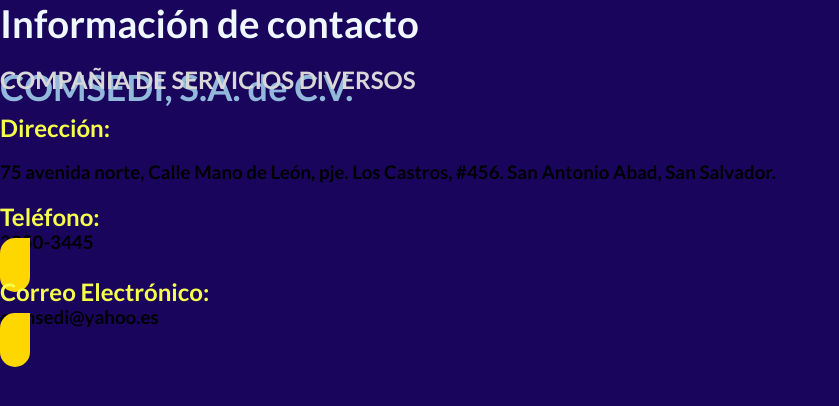
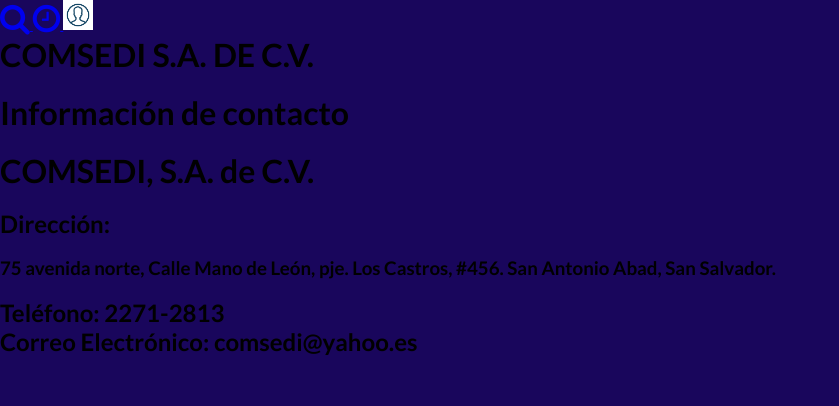
Before and after one commit to PamelaAbrego/Programaci-n-II---Proyecto, a Flask app: template templates/contacto.html in a window 1280 px wide. Shown: the top 406 px of the page, without its empty margins (0-839 px from the left). Run offline with Flask 2, Linux system fonts and the light colour scheme; the template is opened without the code that fills it, so the values that code supplies are empty.

Commit message:
corrección

```diff
--- a/static/style_contacto.css
+++ b/static/style_contacto.css
@@ -45,37 +45,8 @@
 }
 
 .nameinfo{
-    color: #d8d8d8;
+    color: #ccc9c9;
     font-size: medium;
     font-weight: lighter;
     position: relative;
 }
-
-.chart_title > i {
-    color: #04024d;
-    font-size: 20px;
-    background: gold;
-    border-radius: 200px 0px 200px 200px;
-    -moz-border-radius: 200px 0px 200px 200px;
-    -webkit-border-radius: 200px 0px 200px 200px;
-    border: 0px solid #000000;
-    padding: 15px;
-  }
-
-  .chart_info > i {
-    color: #04024d;
-    font-size: 20px;
-    background: gold;
-    border-radius: 200px 0px 200px 200px;
-    -moz-border-radius: 200px 0px 200px 200px;
-    -webkit-border-radius: 200px 0px 200px 200px;
-    border: 0px solid #000000;
-    padding: 15px;
-  }
-
-.chart_tittle{
-    color: #f6ff4b;
-    font-size: medium;
-    font-weight: lighter;
-
-}
--- a/templates/contacto.html
+++ b/templates/contacto.html
@@ -13,55 +13,51 @@
 </head>
 
 <body>
-    <div class="tittle">
+    <div class="navbar__rigth">
+                <a href="#">
+                    <i class="fa fa-search fa-2x text-blue" aria-hidden="true"></i>
+                </a>
+                <a href="#">
+                    <i class="fa fa-clock-o fa-2x text-blue" aria-hidden="true"></i>
+                </a>
+                <a href="#">
+                    <img width="30" src="/static/images/avatar.png" alt="" />
+                </a>
+            </div>
+        </nav>
+
+        <main>
+            <div class="main__container">
+
+                <div class="main__title">
+                    <h1>COMSEDI S.A. DE C.V.</h1>
+                </div>
+                <br>
+                <div class="information">
                     <h1>Información de contacto</h1>
-    </div>
-
                     <br>
-    <div class="name">
+                    <div>
                         <h1>COMSEDI, S.A. de C.V.</h1>
                     </div>
-    <div class="nameinfo">
-        <h2> COMPAÑIA DE SERVICIOS DIVERSOS </h2>
+                    <br>
+                    <div>
+                        <h2>Dirección:</h2>
+                        <br>
+                        <h3> 75 avenida norte, Calle Mano de León, pje. Los Castros, #456. San Antonio Abad, San
+                            Salvador.</h3>
                     </div>
                     <br>
-    <div class="info">
-        <div class="chart_tittle">
                     <div>
-                <h2>Dirección:</h2>
-                <i aria-hidden="true"> </i>
+                        <h2>Teléfono: 2271-2813</h2>
+                    </div>
+                    <div>
+                        <h2>Correo Electrónico: comsedi@yahoo.es</h2>
                     </div>
 
                 </div>
-        <br>
-        <div class="chart_info">
-            <div>
-                <h3> 75 avenida norte, Calle Mano de León, pje. Los Castros, #456. San Antonio Abad, San Salvador.</h3>
-                <i aria-hidden="true"></i>
             </div>
+        </main>
     </div>
-    </div>
-    <br>
-    <div class="chart_tittle">
-        <h2>Teléfono:</h2>
-        <i aria-hidden="true"></i>
-    </div>
-    <div class="chart_info">
-        <h3> 2250-3445</h3>
-        <i aria-hidden="true"></i>
-    </div>
-    <div class="chart_tittle">
-        <h2>Correo Electrónico:</h2>
-        <i aria-hidden="true"></i>
-    </div>
-    <div class="chart_info">
-        <h3> comsedi@yahoo.es </h3>
-        <i aria-hidden="true"></i>
-    </div>
-    <br>
-
-
-
 </body>
 
 </html>
```
Also changed, not shown: templates/proyectos.html (+13 -2 lines). Lines whose indentation alone changed are shown as unchanged.
